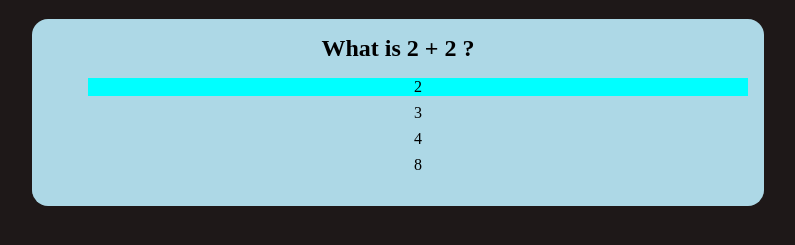
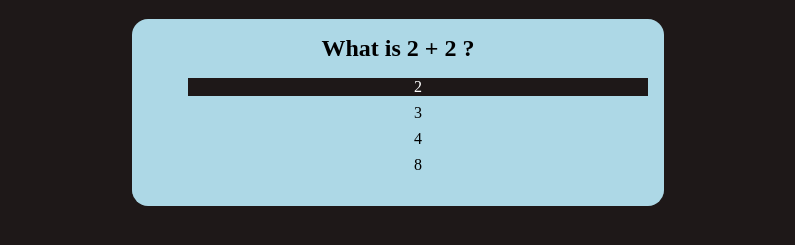
Before and after one commit to Hamza11067/QuizGame, a plain HTML site: page index.html in a window 1280 px wide. In both pictures the pointer is over the item 660 px from the left and 147 px from the top of the page. Shown: the part 61-306 px from the top of the page, without its empty margins (242-1037 px from the left). Drawn offline with Linux system fonts and the light colour scheme.

Commit message:
changed hover color

```diff
--- a/quiz.js
+++ b/quiz.js
@@ -16,8 +16,6 @@ class Question {
     this.questions = Array.from(questions).map((question) => {
       return question.getElementsByClassName("question");
     });
-
-    // console.log(this.questions);
   }
 
   fetchOptions() {
@@ -25,7 +23,6 @@ class Question {
     this.options = Array.from(options).map((option) =>
       Array.from(option.getElementsByTagName("li")).map((opt) => opt.innerHTML)
     );
-    // console.log(this.options);
   }
 
   fetchCorrectOptions() {
@@ -34,7 +31,6 @@ class Question {
     this.correctOptions = Array.from(correctOptions).map((correctOption) => {
       return correctOption.getElementsByClassName("correct")[0].innerHTML;
     });
-    // console.log(this.correctOptions);
   }
 
   renderQuestion() {
--- a/style.css
+++ b/style.css
@@ -14,7 +14,7 @@ h1 {
 
 #quizContainer {
   margin: 0 auto;
-  max-width: 700px;
+  max-width: 500px;
   padding: 1rem;
   border-radius: 1rem;
   background-color: lightblue;
@@ -40,5 +40,6 @@ h1 {
 }
 
 .quiz-options li:hover {
-  background-color: aqua;
+  background-color: rgb(30, 24, 24);
+  color: white;
 }
```
